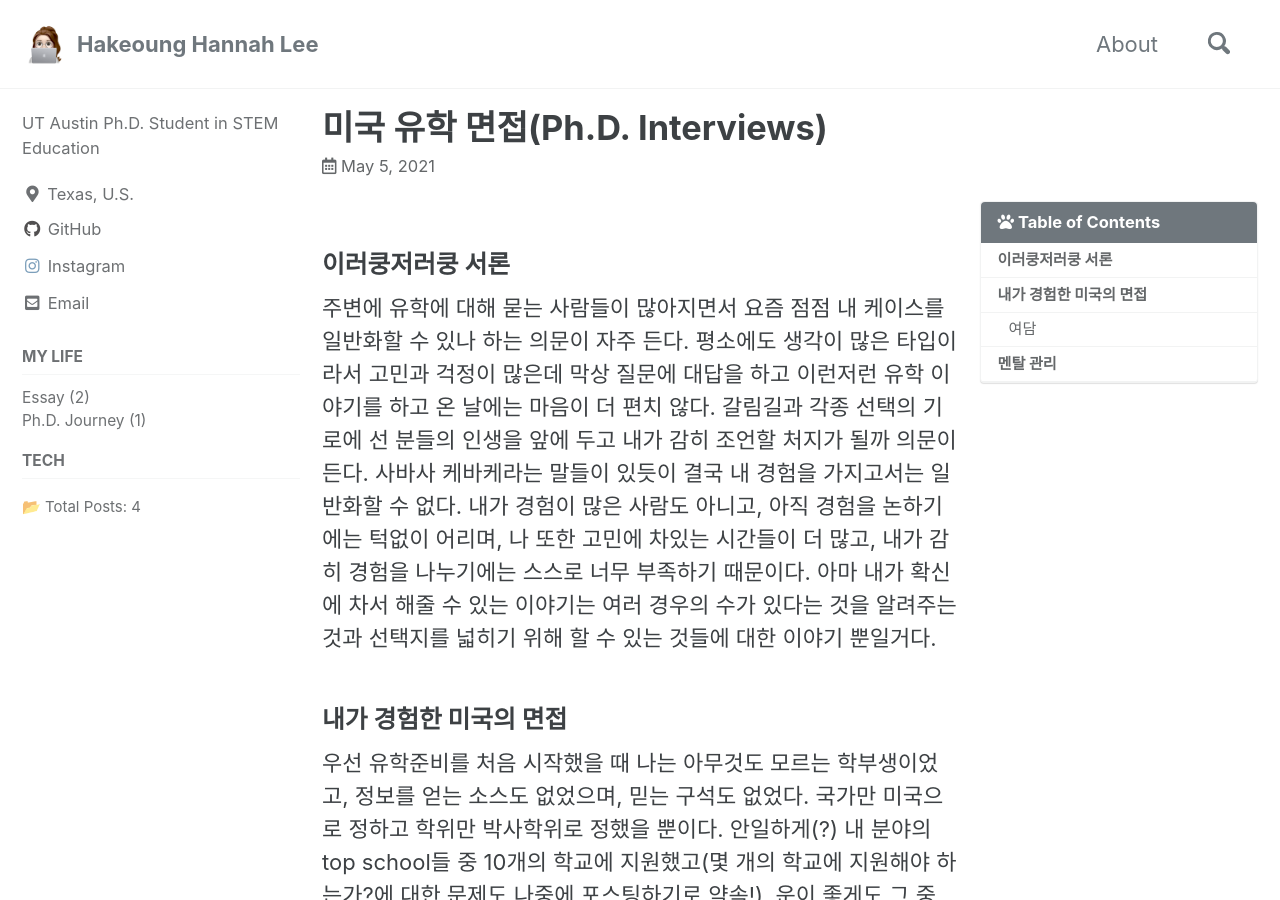
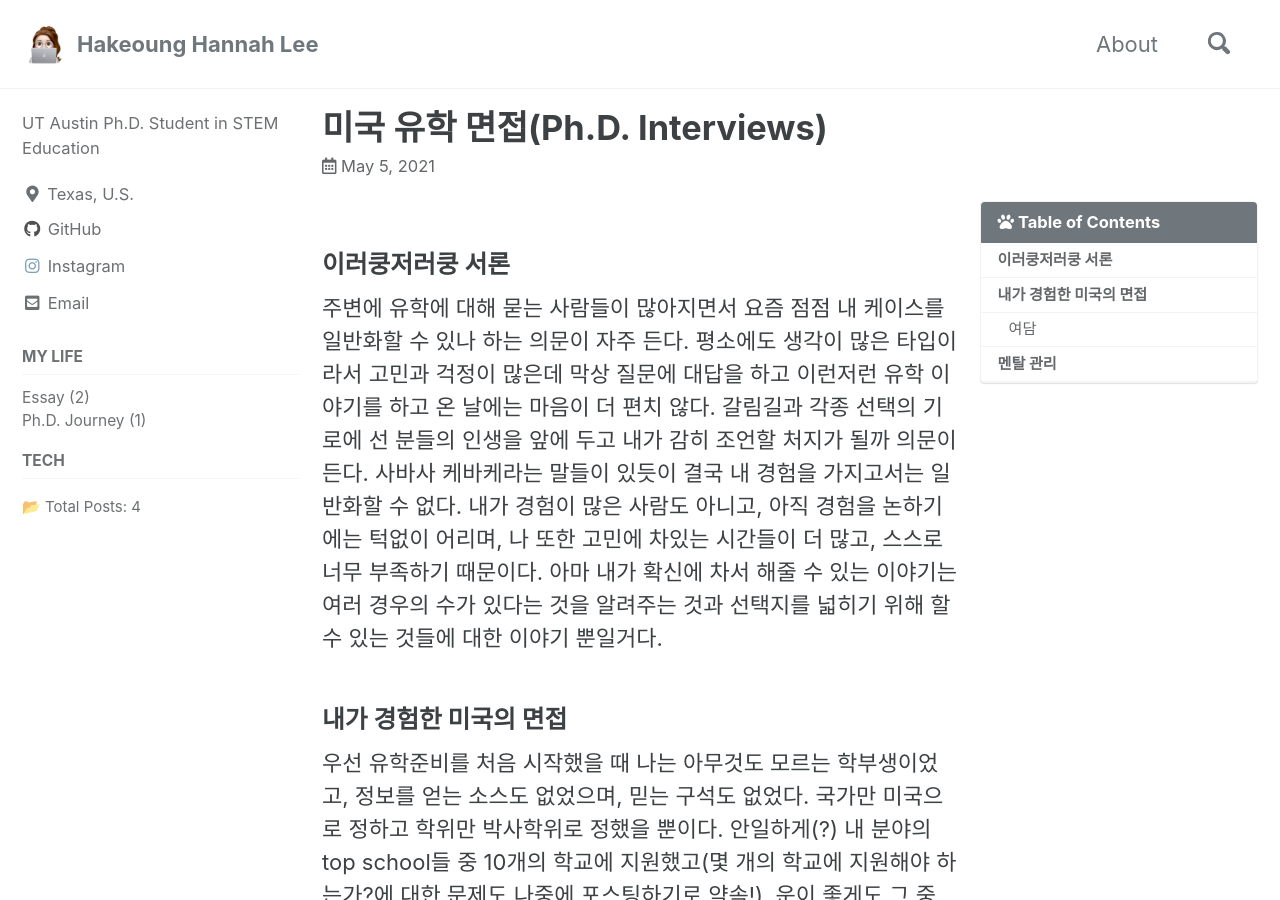
Before and after one commit to HakeoungLee/HakeoungLee.github.io, a Jekyll site: the page built from _posts/2021-05-05-reasonforphd.md, in a window 1280 px wide and 900 px high. Built offline with Jekyll 4.4.1, drawn with Linux system fonts in a browser that asks for light colours; cached includes are drawn as plain includes; comment, search, counter and statistics services are not loaded.

Commit message:
Update 2021-05-05-reasonforphd.md

```diff
--- a/_posts/2021-05-05-reasonforphd.md
+++ b/_posts/2021-05-05-reasonforphd.md
@@ -13,7 +13,7 @@ title:  "미국 유학 면접(Ph.D. Interviews)"
 
 ### 이러쿵저러쿵 서론
 
-주변에 유학에 대해 묻는 사람들이 많아지면서 요즘 점점 내 케이스를 일반화할 수 있나 하는 의문이 자주 든다. 평소에도 생각이 많은 타입이라서 고민과 걱정이 많은데 막상 질문에 대답을 하고 이런저런 유학 이야기를 하고 온 날에는 마음이 더 편치 않다. 갈림길과 각종 선택의 기로에 선 분들의 인생을 앞에 두고 내가 감히 조언할 처지가 될까 의문이 든다. 사바사 케바케라는 말들이 있듯이 결국 내 경험을 가지고서는 일반화할 수 없다. 내가 경험이 많은 사람도 아니고, 아직 경험을 논하기에는 턱없이 어리며, 나 또한 고민에 차있는 시간들이 더 많고, 내가 감히 경험을 나누기에는 스스로 너무 부족하기 때문이다. 아마 내가 확신에 차서 해줄 수 있는 이야기는 여러 경우의 수가 있다는 것을 알려주는 것과 선택지를 넓히기 위해 할 수 있는 것들에 대한 이야기 뿐일거다.
+주변에 유학에 대해 묻는 사람들이 많아지면서 요즘 점점 내 케이스를 일반화할 수 있나 하는 의문이 자주 든다. 평소에도 생각이 많은 타입이라서 고민과 걱정이 많은데 막상 질문에 대답을 하고 이런저런 유학 이야기를 하고 온 날에는 마음이 더 편치 않다. 갈림길과 각종 선택의 기로에 선 분들의 인생을 앞에 두고 내가 감히 조언할 처지가 될까 의문이 든다. 사바사 케바케라는 말들이 있듯이 결국 내 경험을 가지고서는 일반화할 수 없다. 내가 경험이 많은 사람도 아니고, 아직 경험을 논하기에는 턱없이 어리며, 나 또한 고민에 차있는 시간들이 더 많고, 스스로 너무 부족하기 때문이다. 아마 내가 확신에 차서 해줄 수 있는 이야기는 여러 경우의 수가 있다는 것을 알려주는 것과 선택지를 넓히기 위해 할 수 있는 것들에 대한 이야기 뿐일거다.
 
 ### 내가 경험한 미국의 면접
 
```
